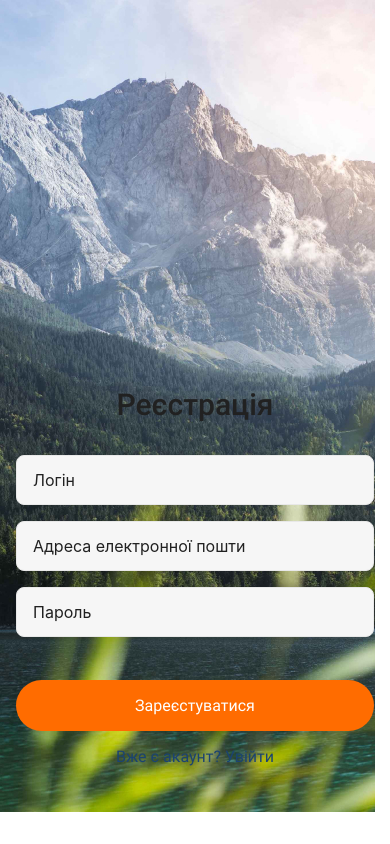
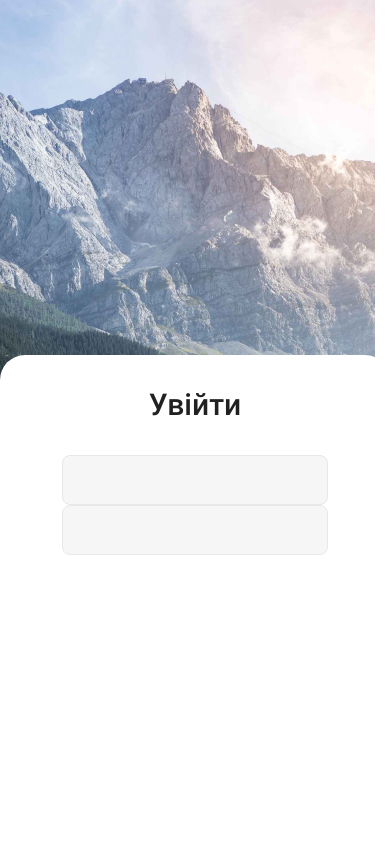
Before and after one commit to VadimKorobec/react-native, a React Native app: screen / in a window 390 px wide. Built offline with nearby package versions, Linux system fonts and the light colour scheme.

Commit message:
Update App.js

```diff
--- a/App.js
+++ b/App.js
@@ -2,7 +2,8 @@ import { useEffect, useState } from "react";
 import { useFonts } from "expo-font";
 import { StatusBar } from "expo-status-bar";
 import {} from "react-native";
-import RegistrationScreen from "./Screens/PostsScreen/RegistrationScreen";
+// import RegistrationScreen from "./Screens/PostsScreen/RegistrationScreen";
+import LoginScreen from "./Screens/PostsScreen/LoginScreen";
 
 export default function App() {
   const [fontsLoaded] = useFonts({
@@ -17,7 +18,8 @@ export default function App() {
 
   return (
     <>
-      <RegistrationScreen />
+      {/* <RegistrationScreen /> */}
+      <LoginScreen />
     </>
   );
 }
```
